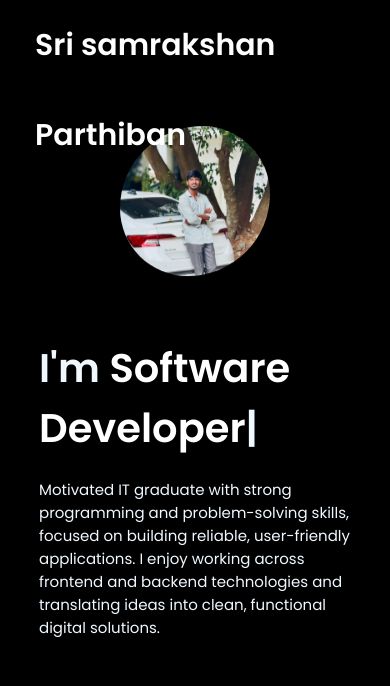
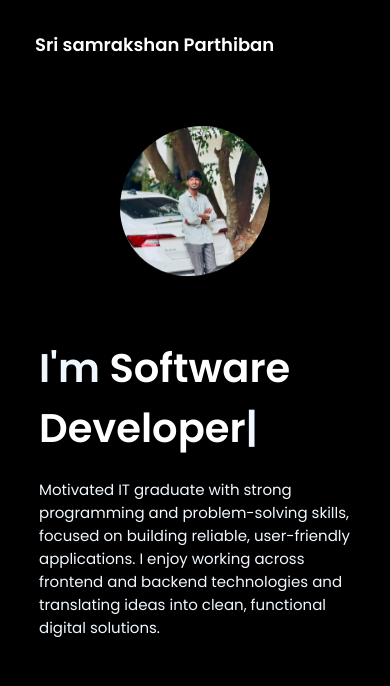
Before and after one commit to Samrakshan-Prog/my_portfolio, a plain HTML site: page index.html in a window 390 px wide. Shown: the top 686 px of the page. Drawn offline with nearby package versions, Linux system fonts and the light colour scheme.

Commit message:
Update index.html

```diff
--- a/index.html
+++ b/index.html
@@ -751,6 +751,11 @@
             .input-field {
                 width: 100%;
             }
+            .nav-name {
+            font-size: 18px;
+            font-weight: 600;
+            color: #ffffff;
+        }
         }
 
         a {
```
